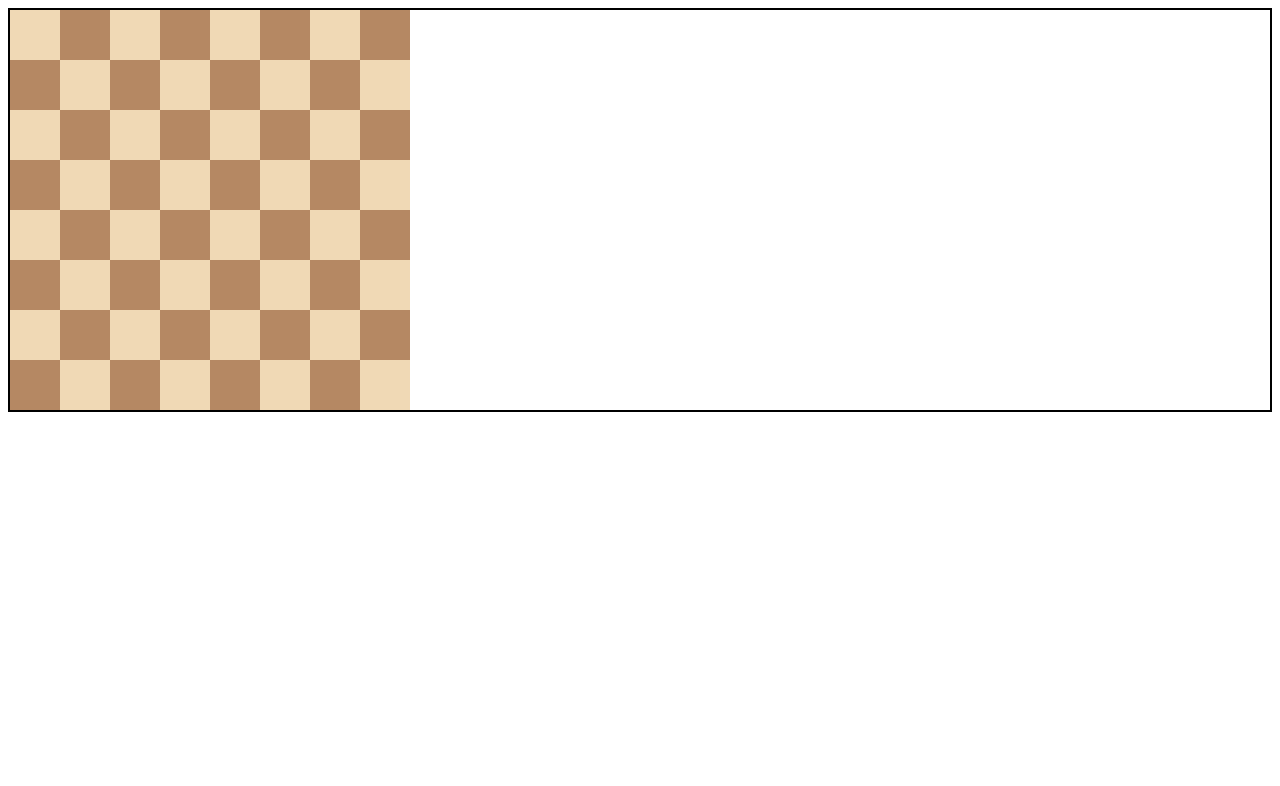
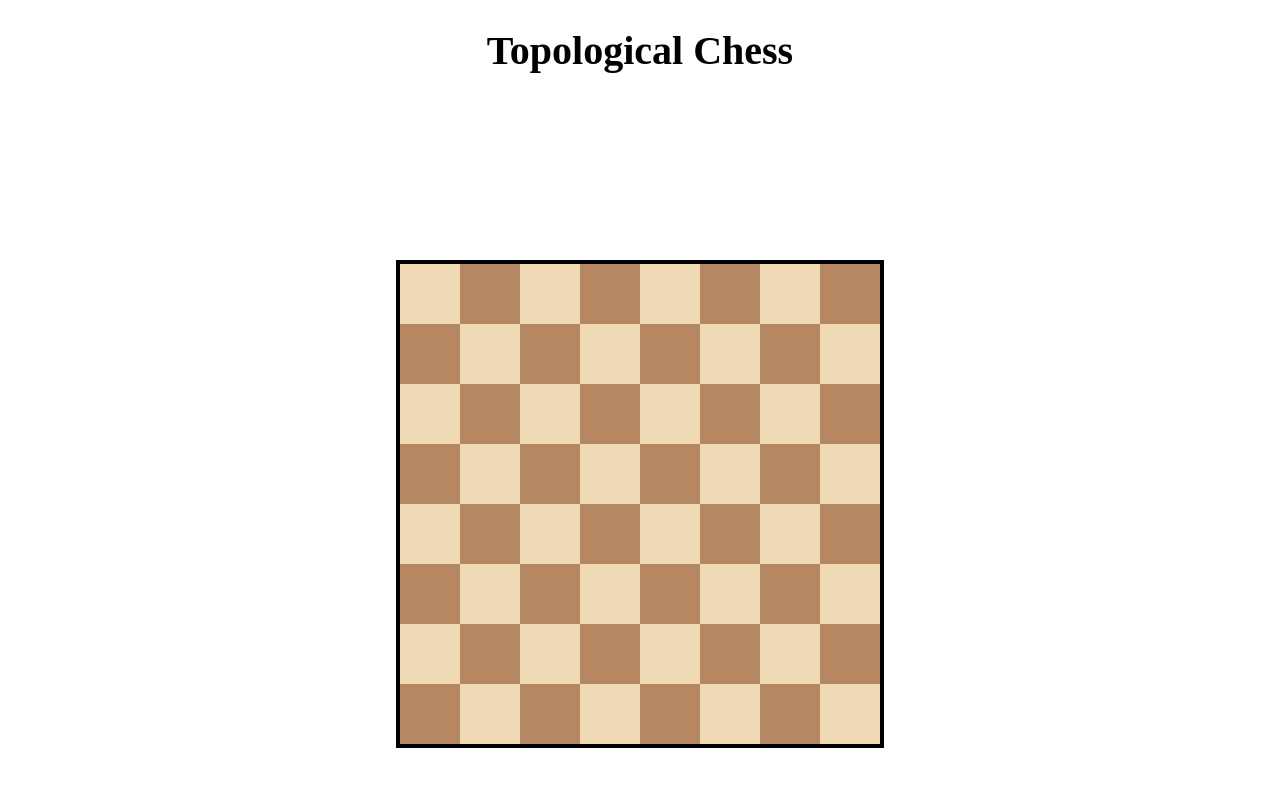
Before and after one commit to namanjain1812/namanjain1812.github.io, a plain HTML site: page index.html in a window 1280 px wide. Drawn offline with Linux system fonts and the light colour scheme.

Commit message:
modification to css and html

```diff
--- a/index.html
+++ b/index.html
@@ -5,8 +5,10 @@
     <link rel="stylesheet" href="style.css">
 </head>
 <body>
-    <div id="chessboard">
+    <h1 id="game-title">Topological Chess</h1> <div id="chessboard-container">
+        <div id="chessboard">
         </div>
+    </div>
     <script src="script.js"></script>
 </body>
 </html>
--- a/style.css
+++ b/style.css
@@ -1,13 +1,22 @@
+/* Centering and sizing the board */
+#chessboard-container {
+    display: flex;
+    justify-content: center;
+    align-items: center;
+    height: 100vh; /* Make the container fill the viewport height */
+}
+
 #chessboard {
     display: grid;
-    grid-template-columns: repeat(8, 50px);
-    grid-template-rows: repeat(8, 50px);
-    border: 2px solid black;
+    grid-template-columns: repeat(8, 60px); /* Adjust square size as needed */
+    grid-template-rows: repeat(8, 60px);
+    border: 4px solid black;
 }
 
+/* Styling squares */
 .square {
-    width: 50px;
-    height: 50px;
+    width: 100%; /* Make squares fill the grid cell */
+    height: 100%;
     display: flex;
     align-items: center;
     justify-content: center;
@@ -20,3 +29,10 @@
 .dark {
     background-color: #b58863;
 }
+
+/* Style the title */
+#game-title {
+    text-align: center; /* Center the title horizontally */
+    font-size: 2.5em;   /* Make the title larger */
+    margin-bottom: 30px; /* Add some space between the title and the board */
+}
```
